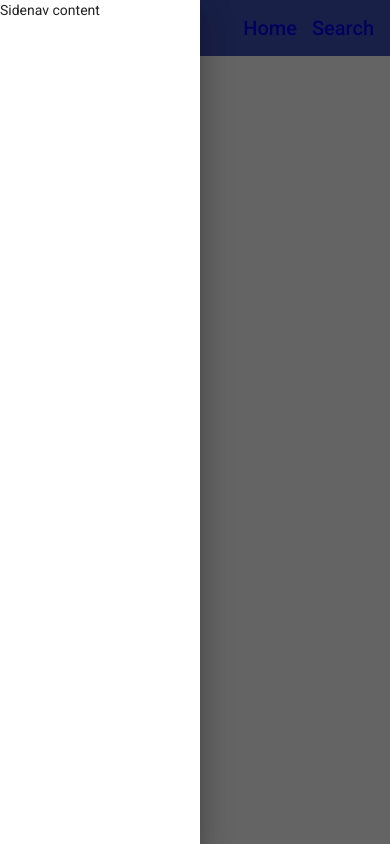
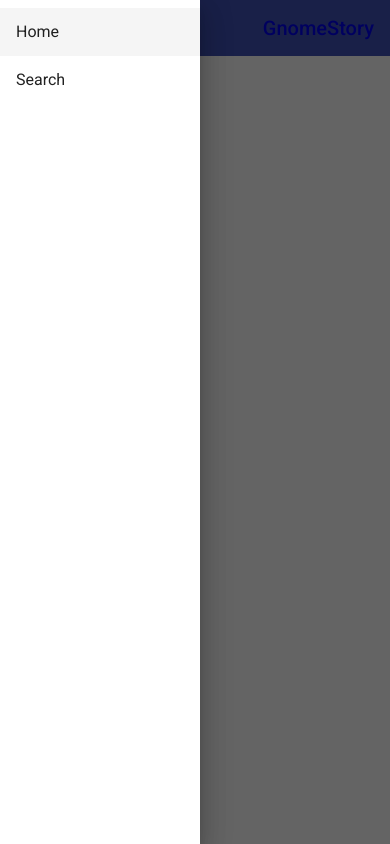
Before and after one commit to leonimug/Gnome-Story, an Angular app: page /home in a window 390 px wide. Both pictures are taken after a click on the button "menu". Built offline with nearby package versions, Linux system fonts and the light colour scheme.

Commit message:
Making the mat-sidenav-container responsive

```diff
--- a/src/app/app.component.html
+++ b/src/app/app.component.html
@@ -1,10 +1,13 @@
-<mat-sidenav-container class="example-container">
+<mat-sidenav-container>
   <mat-sidenav #sidenav role="navigation">
-    <p>Sidenav content</p>
+    <mat-nav-list>
+      <a mat-list-item [routerLink]="['/home']">Home</a>
+      <a mat-list-item [routerLink]="['/search']">Search</a>
+    </mat-nav-list>
   </mat-sidenav>
   <mat-sidenav-content>
     <mat-toolbar class="toolbar" color="primary">
-      <div>
+      <div class="icon">
         <button (click)="sidenav.toggle()" mat-icon-button>
           <mat-icon>menu</mat-icon>
         </button>
--- a/src/app/app.component.scss
+++ b/src/app/app.component.scss
@@ -8,10 +8,32 @@ mat-sidenav {
   width: 200px;
 }
 
+.toolbar {
+  display: flex;
+  justify-content: space-between;
+
+  a {
+    text-decoration: none;
+  }
+
+  .navigation-items {
+    display: none;
+  }
+
+  .flex-spacer {
+    display: none;
+  }
+
+  @media screen and (min-width: 600px) {
+    .icon {
+      display: none;
+    }
+
     .navigation-items {
       display: flex;
       padding: 0;
       margin: 0;
+    }
 
     a {
       text-decoration: none;
@@ -25,8 +47,9 @@ mat-sidenav {
     a:hover {
       color: lightgrey;
     }
-}
 
     .flex-spacer {
       flex-grow: 1;
     }
+  }
+}
```
Also changed, not shown: src/app/material.module.ts (+15 -2 lines). Lines whose indentation alone changed are shown as unchanged.
